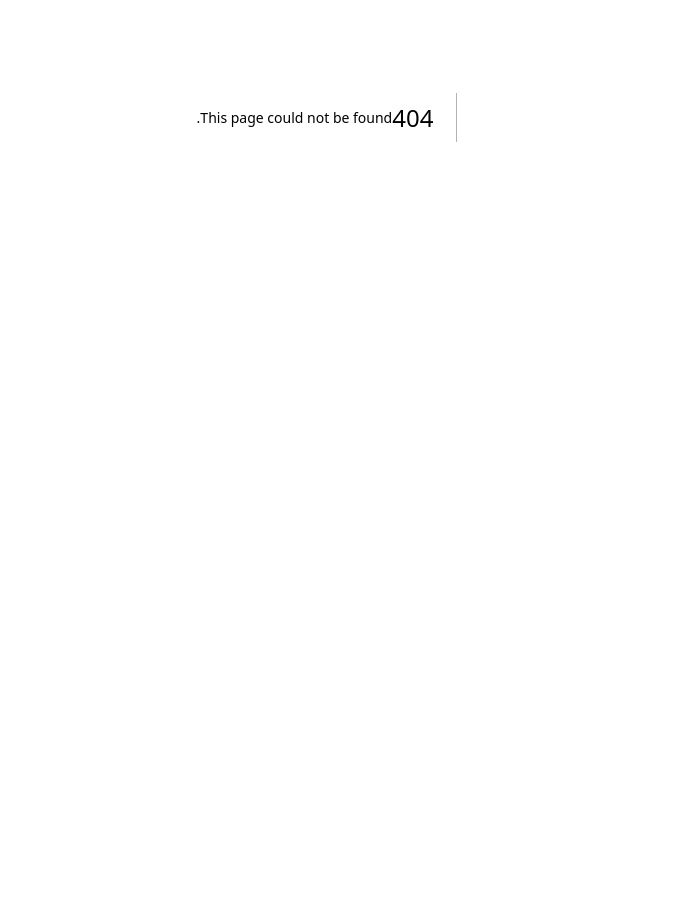
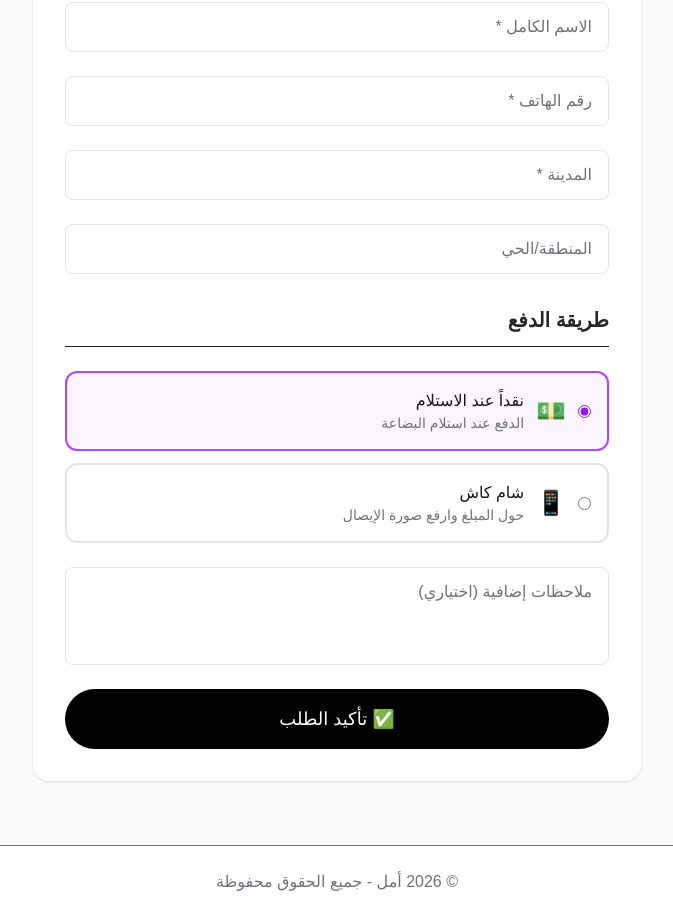
Before and after one commit to alaa310177/amal_store, a Next.js app: page /checkout in a window 1280 px wide. Before the commit this address had no page. Shown: the part 283-1201 px from the top of the page, without its empty margins (303-976 px from the left). Before the commit the page ends 800 px from the top, so only its background shows below. Built offline with nearby package versions, Linux system fonts and the light colour scheme; no server answers.

Commit message:
add checkout page

```diff
--- /dev/null
+++ b/src/app/checkout/page.js
@@ -0,0 +1,222 @@
+'use client'
+import { useState } from 'react'
+import { supabase } from '../../lib/supabase'
+
+export default function CheckoutPage() {
+  const [form, setForm] = useState({
+    customer_name: '',
+    customer_phone: '',
+    city: '',
+    area: '',
+    payment_method: 'cod',
+    notes: ''
+  })
+  const [receipt, setReceipt] = useState(null)
+  const [loading, setLoading] = useState(false)
+  const [success, setSuccess] = useState(false)
+
+  const handleChange = (e) => {
+    setForm({ ...form, [e.target.name]: e.target.value })
+  }
+
+  const handleSubmit = async () => {
+    if (!form.customer_name || !form.customer_phone || !form.city) {
+      alert('يرجى ملء جميع الحقول المطلوبة')
+      return
+    }
+
+    setLoading(true)
+
+    let payment_proof_url = null
+
+    // رفع صورة الإيصال لو شام كاش
+    if (form.payment_method === 'sham_cash' && receipt) {
+      const fileExt = receipt.name.split('.').pop()
+      const fileName = `receipt_${Date.now()}.${fileExt}`
+
+      const { data } = await supabase.storage
+        .from('receipts')
+        .upload(fileName, receipt)
+
+      if (data) {
+        payment_proof_url = data.path
+      }
+    }
+
+    // حفظ الطلب بقاعدة البيانات
+    const { error } = await supabase
+      .from('orders')
+      .insert({
+        customer_name: form.customer_name,
+        customer_phone: form.customer_phone,
+        city: form.city,
+        area: form.area,
+        total_amount: 0,
+        payment_method: form.payment_method,
+        payment_status: form.payment_method === 'cod' ? 'pending' : 'waiting_review',
+        payment_proof_url,
+        notes: form.notes
+      })
+
+    setLoading(false)
+
+    if (!error) {
+      setSuccess(true)
+    } else {
+      alert('حدث خطأ، يرجى المحاولة مجدداً')
+    }
+  }
+
+  if (success) {
+    return (
+      <div className="min-h-screen bg-black flex items-center justify-center">
+        <div className="text-center p-8">
+          <div className="text-6xl mb-6">✅</div>
+          <h2 className="text-3xl font-bold text-white mb-4">تم استلام طلبك!</h2>
+          <p className="text-purple-300 mb-8">سنتواصل معك قريباً على رقم هاتفك</p>
+          <a href="/" className="bg-purple-600 text-white px-8 py-3 rounded-full hover:bg-purple-700 transition-colors">
+            العودة للمتجر
+          </a>
+        </div>
+      </div>
+    )
+  }
+
+  return (
+    <div className="min-h-screen bg-zinc-50">
+      {/* الهيدر */}
+      <header className="bg-black py-4 px-8">
+        <a href="/" className="text-purple-400 hover:text-white transition-colors">
+          → رجوع للمتجر
+        </a>
+      </header>
+
+      <div className="max-w-2xl mx-auto px-8 py-16">
+        <h1 className="text-3xl font-bold text-zinc-900 mb-8 text-center">
+          إتمام الطلب
+        </h1>
+
+        <div className="bg-white rounded-2xl shadow-sm p-8 flex flex-col gap-6">
+
+          {/* بيانات التوصيل */}
+          <h2 className="text-xl font-semibold text-zinc-800 border-b pb-3">
+            بيانات التوصيل
+          </h2>
+
+          <input
+            name="customer_name"
+            placeholder="الاسم الكامل *"
+            value={form.customer_name}
+            onChange={handleChange}
+            className="border border-zinc-200 rounded-lg px-4 py-3 w-full focus:outline-none focus:border-purple-500 placeholder:text-zinc-500 text-zinc-900"
+          />
+
+          <input
+            name="customer_phone"
+            placeholder="رقم الهاتف *"
+            value={form.customer_phone}
+            onChange={handleChange}
+            className="border border-zinc-200 rounded-lg px-4 py-3 w-full focus:outline-none focus:border-purple-500 placeholder:text-zinc-500 text-zinc-900"
+          />
+
+          <input
+            name="city"
+            placeholder="المدينة *"
+            value={form.city}
+            onChange={handleChange}
+            className="border border-zinc-200 rounded-lg px-4 py-3 w-full focus:outline-none focus:border-purple-500 placeholder:text-zinc-500 text-zinc-900"
+          />
+
+          <input
+            name="area"
+            placeholder="المنطقة/الحي"
+            value={form.area}
+            onChange={handleChange}
+            className="border border-zinc-200 rounded-lg px-4 py-3 w-full focus:outline-none focus:border-purple-500 placeholder:text-zinc-500 text-zinc-900"
+          />
+
+          {/* طريقة الدفع */}
+          <h2 className="text-xl font-semibold text-zinc-800 border-b pb-3 mt-2">
+            طريقة الدفع
+          </h2>
+
+          <div className="flex flex-col gap-3">
+            <label className={`flex items-center gap-3 p-4 rounded-xl border-2 cursor-pointer transition-colors ${form.payment_method === 'cod' ? 'border-purple-500 bg-purple-50' : 'border-zinc-200'}`}>
+              <input
+                type="radio"
+                name="payment_method"
+                value="cod"
+                checked={form.payment_method === 'cod'}
+                onChange={handleChange}
+                className="accent-purple-600"
+              />
+              <span className="text-2xl">💵</span>
+              <div>
+                <p className="font-medium text-zinc-900">نقداً عند الاستلام</p>
+                <p className="text-sm text-zinc-500">الدفع عند استلام البضاعة</p>
+              </div>
+            </label>
+
+            <label className={`flex items-center gap-3 p-4 rounded-xl border-2 cursor-pointer transition-colors ${form.payment_method === 'sham_cash' ? 'border-purple-500 bg-purple-50' : 'border-zinc-200'}`}>
+              <input
+                type="radio"
+                name="payment_method"
+                value="sham_cash"
+                checked={form.payment_method === 'sham_cash'}
+                onChange={handleChange}
+                className="accent-purple-600"
+              />
+              <span className="text-2xl">📱</span>
+              <div>
+                <p className="font-medium text-zinc-900">شام كاش</p>
+                <p className="text-sm text-zinc-500">حول المبلغ وارفع صورة الإيصال</p>
+              </div>
+            </label>
+          </div>
+
+          {/* رفع الإيصال لو شام كاش */}
+          {form.payment_method === 'sham_cash' && (
+            <div className="bg-purple-50 rounded-xl p-4 flex flex-col gap-3">
+              <p className="text-purple-800 font-medium">
+                📱 رقم شام كاش: <span className="font-bold">09XXXXXXXX</span>
+              </p>
+              <p className="text-sm text-purple-600">
+                بعد التحويل، ارفع صورة الإيصال هنا:
+              </p>
+              <input
+                type="file"
+                accept="image/*"
+                onChange={(e) => setReceipt(e.target.files[0])}
+                className="border border-purple-200 rounded-lg p-2 w-full"
+              />
+            </div>
+          )}
+
+          {/* ملاحظات */}
+          <textarea
+            name="notes"
+            placeholder="ملاحظات إضافية (اختياري)"
+            value={form.notes}
+            onChange={handleChange}
+            rows={3}
+            className="border border-zinc-200 rounded-lg px-4 py-3 w-full focus:outline-none focus:border-purple-500 resize-none placeholder:text-zinc-500 text-zinc-900"
+          />
+
+          {/* زر التأكيد */}
+          <button
+            onClick={handleSubmit}
+            disabled={loading}
+            className="bg-black text-white py-4 rounded-full text-lg font-medium hover:bg-purple-700 transition-colors disabled:opacity-50"
+          >
+            {loading ? 'جاري إرسال الطلب...' : '✅ تأكيد الطلب'}
+          </button>
+
+        </div>
+      </div>
+
+      <footer className="bg-white border-t py-6 px-8 text-center text-zinc-500">
+        © 2026 أمل - جميع الحقوق محفوظة
+      </footer>
+    </div>
+  )
+}
```
